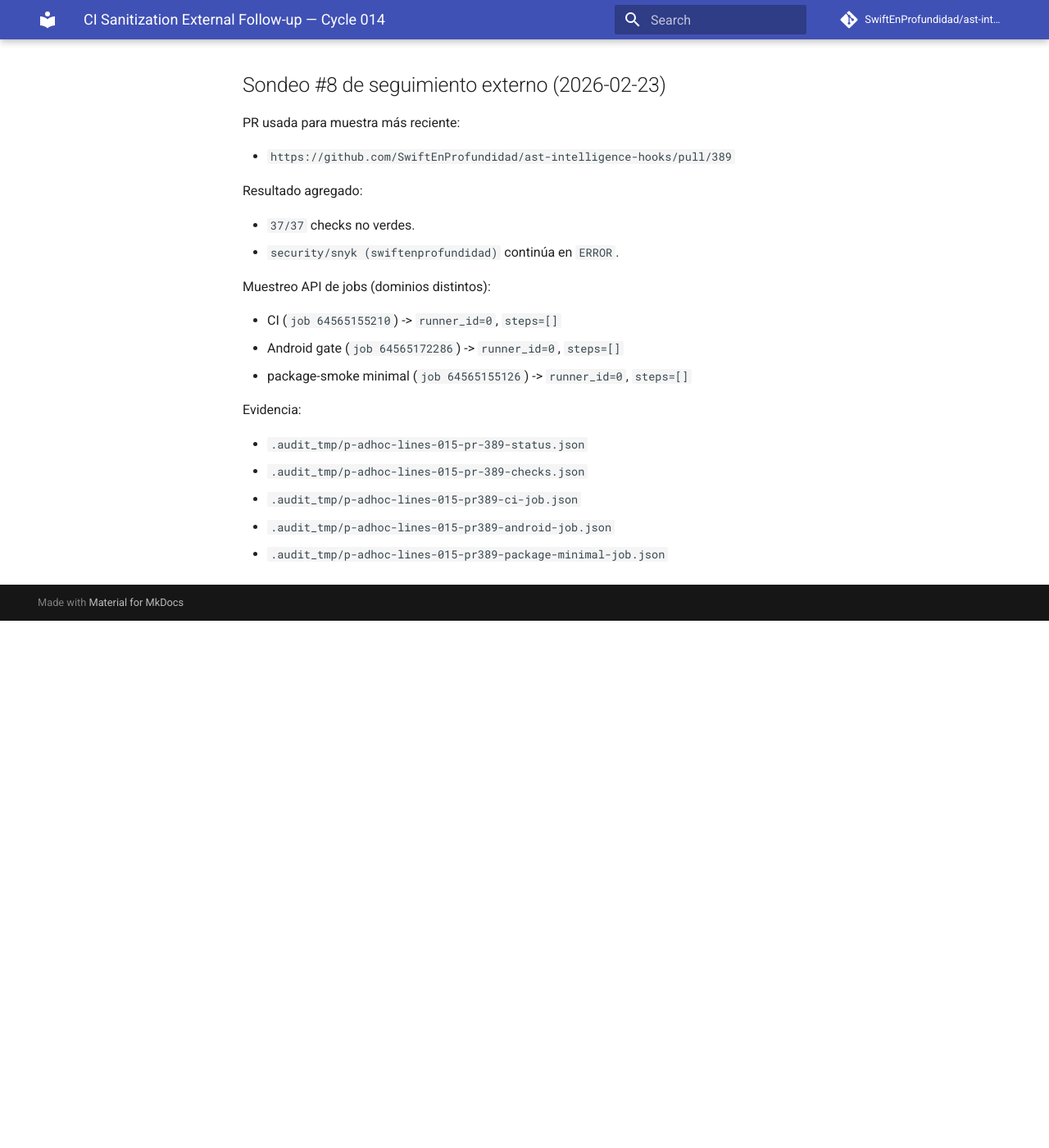
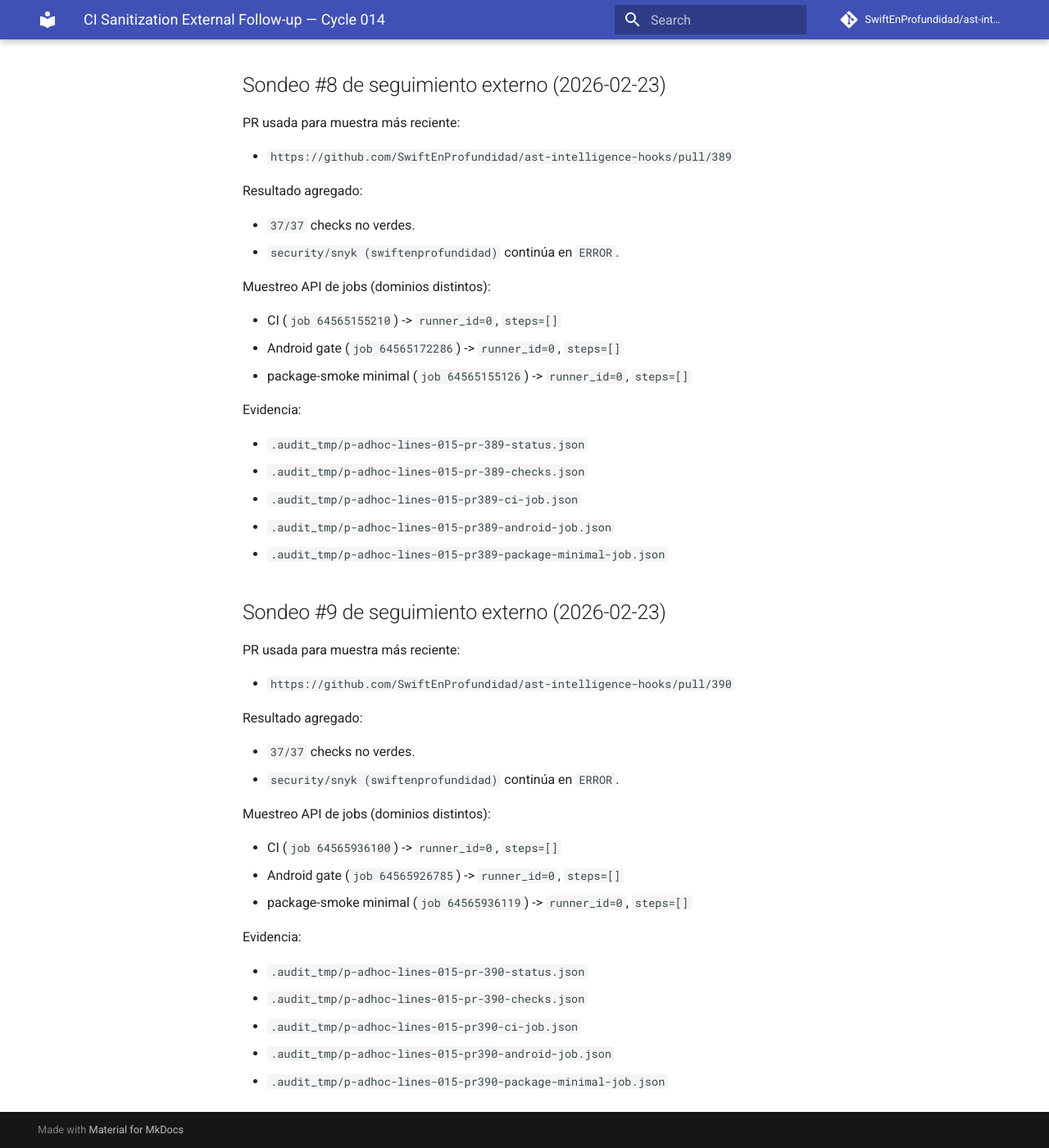
Before and after one commit to SwiftEnProfundidad/ast-intelligence-hooks, an MkDocs documentation site: the page built from docs/validation/ci-sanitization-cycle-014-external-follow-up.md, in a window 1280 px wide and 1400 px high, scrolled down 5996 px. Shown: the whole window at 82% size. Built offline with MkDocs 1.6.1 and Material for MkDocs 9.7.7, drawn with Linux system fonts in a browser that asks for light colours; comment, search, counter and statistics services are not loaded; before the commit the page ends 6753 px from its top, so only the background shows below that.

Commit message:
docs(validation): record external follow-up probe #9 for cycle 014

```diff
--- a/docs/validation/ci-sanitization-cycle-014-external-follow-up.md
+++ b/docs/validation/ci-sanitization-cycle-014-external-follow-up.md
@@ -241,3 +241,28 @@ Evidencia:
 - `.audit_tmp/p-adhoc-lines-015-pr389-ci-job.json`
 - `.audit_tmp/p-adhoc-lines-015-pr389-android-job.json`
 - `.audit_tmp/p-adhoc-lines-015-pr389-package-minimal-job.json`
+
+## Sondeo #9 de seguimiento externo (2026-02-23)
+
+PR usada para muestra más reciente:
+
+- `https://github.com/SwiftEnProfundidad/ast-intelligence-hooks/pull/390`
+
+Resultado agregado:
+
+- `37/37` checks no verdes.
+- `security/snyk (swiftenprofundidad)` continúa en `ERROR`.
+
+Muestreo API de jobs (dominios distintos):
+
+- CI (`job 64565936100`) -> `runner_id=0`, `steps=[]`
+- Android gate (`job 64565926785`) -> `runner_id=0`, `steps=[]`
+- package-smoke minimal (`job 64565936119`) -> `runner_id=0`, `steps=[]`
+
+Evidencia:
+
+- `.audit_tmp/p-adhoc-lines-015-pr-390-status.json`
+- `.audit_tmp/p-adhoc-lines-015-pr-390-checks.json`
+- `.audit_tmp/p-adhoc-lines-015-pr390-ci-job.json`
+- `.audit_tmp/p-adhoc-lines-015-pr390-android-job.json`
+- `.audit_tmp/p-adhoc-lines-015-pr390-package-minimal-job.json`
```
Also changed, not shown: docs/REFRACTOR_PROGRESS.md (+5 -0 lines).
